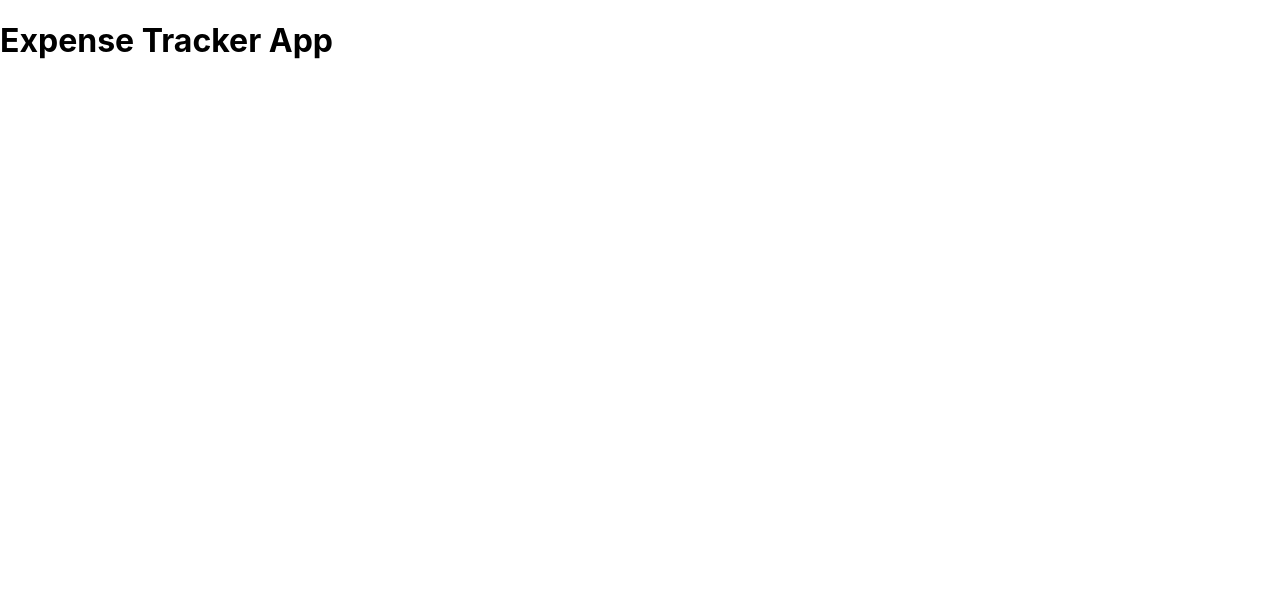
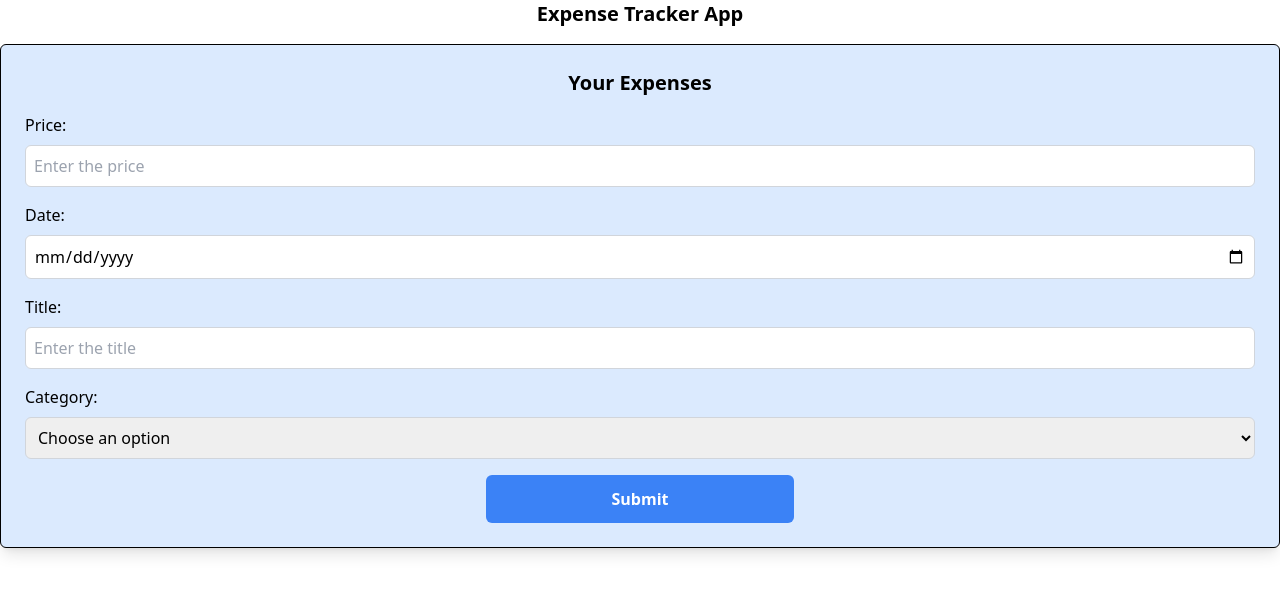
Before and after one commit to AbhishekSrivastav596/expenseapp, a React (Create React App) app: page / in a window 1280 px wide. Shown: the top 594 px of the page. Built offline with nearby package versions, Linux system fonts and the light colour scheme.

Commit message:
created form and stored its data to local storage

```diff
--- a/package.json
+++ b/package.json
@@ -34,5 +34,8 @@
       "last 1 firefox version",
       "last 1 safari version"
     ]
+  },
+  "devDependencies": {
+    "tailwindcss": "^3.4.15"
   }
 }
--- a/src/App.js
+++ b/src/App.js
@@ -1,10 +1,14 @@
-import logo from './logo.svg';
+import { useState } from 'react';
 import './App.css';
+import Form from './form';
 
 function App() {
+
+
   return (
     <>
-    <h1>Expense Tracker App</h1>
+    <h1 className='text-center text-xl font-bold mb-4'>Expense Tracker App</h1>
+    <Form />
     </>
   );
 }
--- /dev/null
+++ b/src/form.js
@@ -0,0 +1,88 @@
+import React from 'react'
+import { useState } from 'react';
+
+function Form() {
+  const [formdata, setformdata] = useState({
+    price: "",
+    date: "",
+    title: "",
+    category: ""
+  });
+  const setPrice = (e) => {
+    setformdata({ ...formdata, price: e.target.value });
+  }
+  const getDate = (e) => {
+    setformdata({ ...formdata, date: e.target.value });
+
+  }
+  const getTitle = (e) => {
+    setformdata({ ...formdata, title: e.target.value });
+
+  }
+  const getCategory = (e) => {
+    setformdata({ ...formdata, category: e.target.value });
+  }
+
+  const saveData = (e) => {
+    e.preventDefault();
+    console.log(formdata);
+    let prevdata = JSON.parse(localStorage.getItem("data") || "[]");
+
+    prevdata.push(formdata);
+    localStorage.setItem('data', JSON.stringify(prevdata));
+    alert('data is successfully saved in local storage');
+  }
+  return (
+    <>
+      <form className="h-full w-full flex flex-col justify-center items-center border border-black p-6 rounded-md shadow-lg bg-blue-100" onSubmit={saveData}>
+        <h2 className="text-xl font-bold mb-4">Your Expenses</h2>
+
+        <label htmlFor="price" className="w-full mb-2">Price:</label>
+        <input
+          type="number"
+          id="price"
+          placeholder="Enter the price"
+          onChange={setPrice}
+          className="w-full p-2 mb-4 border border-gray-300 rounded-md focus:outline-none focus:ring-2 focus:ring-blue-500"
+        />
+
+        <label htmlFor="date" className="w-full mb-2">Date:</label>
+        <input
+          type="date"
+          className="w-full p-2 mb-4 border border-gray-300 rounded-md focus:outline-none focus:ring-2 focus:ring-blue-500" onChange={getDate}
+        />
+
+        <label htmlFor="title" className="w-full mb-2">Title:</label>
+        <input
+          type="text"
+          id="title"
+          placeholder="Enter the title"
+          className="w-full p-2 mb-4 border border-gray-300 rounded-md focus:outline-none focus:ring-2 focus:ring-blue-500" onChange={getTitle}
+        />
+
+        <label htmlFor="category" className="w-full mb-2">Category:</label>
+        <select onChange={getCategory}
+          id="options"
+          name="options"
+          className="w-full p-2 mb-4 border border-gray-300 rounded-md focus:outline-none focus:ring-2 focus:ring-blue-500"
+        >
+          <option value="" disabled selected hidden>
+            Choose an option
+          </option>
+          <option value="option1">Option 1</option>
+          <option value="option2">Option 2</option>
+          <option value="option3">Option 3</option>
+        </select>
+
+        <button
+          type="submit"
+          className="w-1/4 p-3 bg-blue-500 text-white font-semibold rounded-md hover:bg-blue-600 transition"
+        >
+          Submit
+        </button>
+      </form>
+    </>
+  )
+}
+
+export default Form
--- a/src/index.css
+++ b/src/index.css
@@ -1,13 +1,3 @@
-body {
-  margin: 0;
-  font-family: -apple-system, BlinkMacSystemFont, 'Segoe UI', 'Roboto', 'Oxygen',
-    'Ubuntu', 'Cantarell', 'Fira Sans', 'Droid Sans', 'Helvetica Neue',
-    sans-serif;
-  -webkit-font-smoothing: antialiased;
-  -moz-osx-font-smoothing: grayscale;
-}
-
-code {
-  font-family: source-code-pro, Menlo, Monaco, Consolas, 'Courier New',
-    monospace;
-}
+@tailwind base;
+@tailwind components;
+@tailwind utilities;
--- a/src/index.js
+++ b/src/index.js
@@ -2,16 +2,10 @@ import React from 'react';
 import ReactDOM from 'react-dom/client';
 import './index.css';
 import App from './App';
-import reportWebVitals from './reportWebVitals';
 
 const root = ReactDOM.createRoot(document.getElementById('root'));
 root.render(
   <React.StrictMode>
-    <App />
+    <App/>
   </React.StrictMode>
 );
-
-// If you want to start measuring performance in your app, pass a function
-// to log results (for example: reportWebVitals(console.log))
-// or send to an analytics endpoint. Learn more: https://bit.ly/CRA-vitals
-reportWebVitals();
--- /dev/null
+++ b/tailwind.config.js
@@ -0,0 +1,10 @@
+/** @type {import('tailwindcss').Config} */
+module.exports = {
+  content: [
+    "./src/**/*.{js,jsx,ts,tsx}",
+  ],
+  theme: {
+    extend: {},
+  },
+  plugins: [],
+}
```
Also changed, not shown: 2 other files (tests, documents, lock files or other folders).
